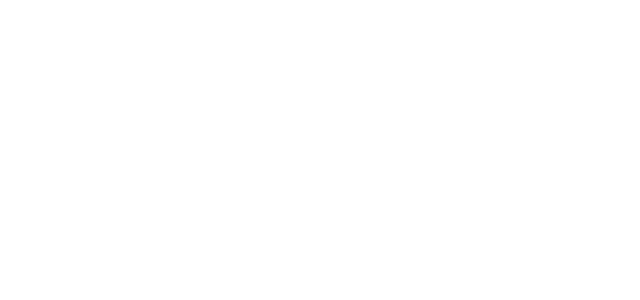
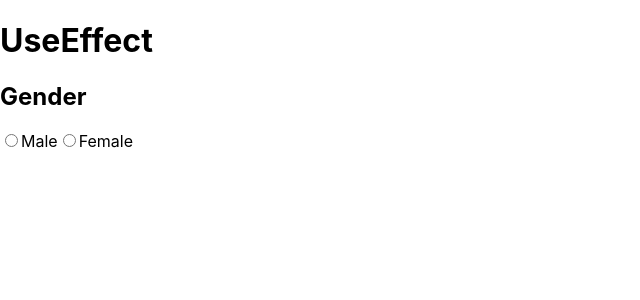
Before and after one commit to harshareddy979/july17threact, a React (Create React App) app: page /useEffect in a window 1280 px wide. Before the commit this address had no page. Shown: the top 300 px of the page, without its empty margins (0-640 px from the left). Built offline with nearby package versions, Linux system fonts and the light colour scheme.

Commit message:
added useeffect and use context

```diff
--- a/src/components/Homepage.js
+++ b/src/components/Homepage.js
@@ -11,25 +11,24 @@ function HomePage(props){
             <NavBar/>
             <h1>Welcome to HomePage {props.username}</h1>
             <h2>Gender</h2>
-            <input type="radio"></input>
+            <input type="radio" checked={gender === "male"} onClick={()=>{setGender("male")}}></input>
             <label>Male</label>
-            <input type="radio"></input>
+            <input type="radio" checked={gender=== "female"} onClick={()=>{setGender("female")}}></input>
             <label>Female</label>
             {gender === "" ? <p>please select some gender to see content</p>:
-            <div>
+            gender === "male" ? <div>
              <h2>Fruits Array</h2>
             <div className="homepageMain">
             {fruitsArray.map((ele,index)=>{
                 return <div className="homepage">{ele+index}</div>
             })}
             </div>
-            <h2>fruits object</h2>
+            </div> :  <> <h2>fruits object</h2>
             <div className="homepageMain">
             {Object.entries(fruitsObject).map(([keys,values],index)=>{
                 return <div className="homepage">{keys+" : "+values}</div>
             })}
-            </div>
-            </div>}
+            </div></> }
             {/* <button onClick={()=>{props.setFlag(false)}}>Logout</button> */}
         </div>
     )
--- /dev/null
+++ b/src/components/UseContext.js
@@ -0,0 +1,37 @@
+import React, { createContext, useContext } from "react";
+
+const UserContext=createContext()
+
+function UseContext(){
+    var a="hello"
+    var b="good morning"
+    return(
+        <UserContext.Provider value={{a,b}}>
+            <div>
+                <h1>{a} FirstComponent</h1>
+                <UseContext2 />
+            </div>
+        </UserContext.Provider>
+    )
+}
+
+function UseContext2(){
+    var values=useContext(UserContext)
+    return(
+        <div>
+            <h1>{values.a} Second Component {values.b}</h1>
+            <UseContext3 />
+        </div>
+    )
+}
+
+function UseContext3(){
+    var values=useContext(UserContext);
+    return(
+        <div>
+            <h1>{values.a} Third Component</h1>
+        </div>
+    )
+}
+
+export default UseContext;
--- /dev/null
+++ b/src/components/useEffect.js
@@ -0,0 +1,32 @@
+import React, { useEffect, useState } from "react";
+
+function UseEffect(){
+    const [gender,setGender]=useState("");
+
+    useEffect(()=>{
+        if(gender === ""){
+            alert("you are seeing use effect page")
+            console.log("page is called");
+        }
+        if(gender === "male"){
+            alert("gender is changing to male")
+        }
+        if(gender === "female"){
+            alert("gender is changing to female")
+        }
+
+    },[gender])
+
+    return(
+        <div>
+            <h1>UseEffect</h1>
+            <h2>Gender</h2>
+            <input type="radio" checked={gender === "male"} onClick={()=>{setGender("male")}}></input>
+            <label>Male</label>
+            <input type="radio" checked={gender=== "female"} onClick={()=>{setGender("female")}}></input>
+            <label>Female</label>
+        </div>
+    )
+}
+
+export default UseEffect;
--- a/src/index.js
+++ b/src/index.js
@@ -9,6 +9,8 @@ import LoginPage from './components/Login';
 import RegisterPage from './components/register';
 import HomePage from './components/Homepage';
 import ContactPage from './components/Contact';
+import UseContext from './components/UseContext';
+import UseEffect from './components/useEffect';
 
 const root = ReactDOM.createRoot(document.getElementById('root'));
 root.render(
@@ -20,6 +22,8 @@ root.render(
           <Route path='/register' element={<RegisterPage/>}></Route>
           <Route path='/homepage' element={<HomePage/>}></Route>
           <Route path='/contact' element={<ContactPage/>}></Route>
+          <Route path='/useContext' element={<UseContext/>}></Route>
+          <Route path='/useEffect' element={<UseEffect/>}></Route>
       </Routes>
   </BrowserRouter>
 
```
